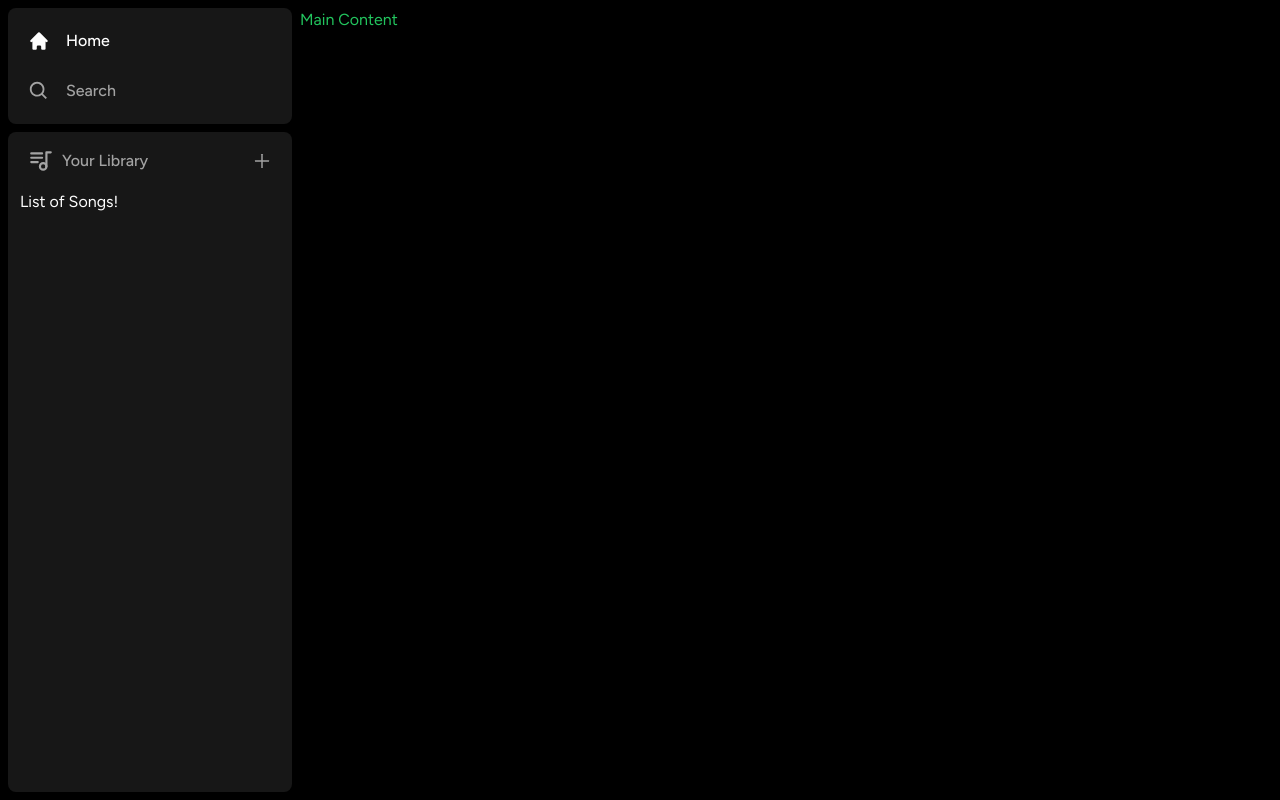
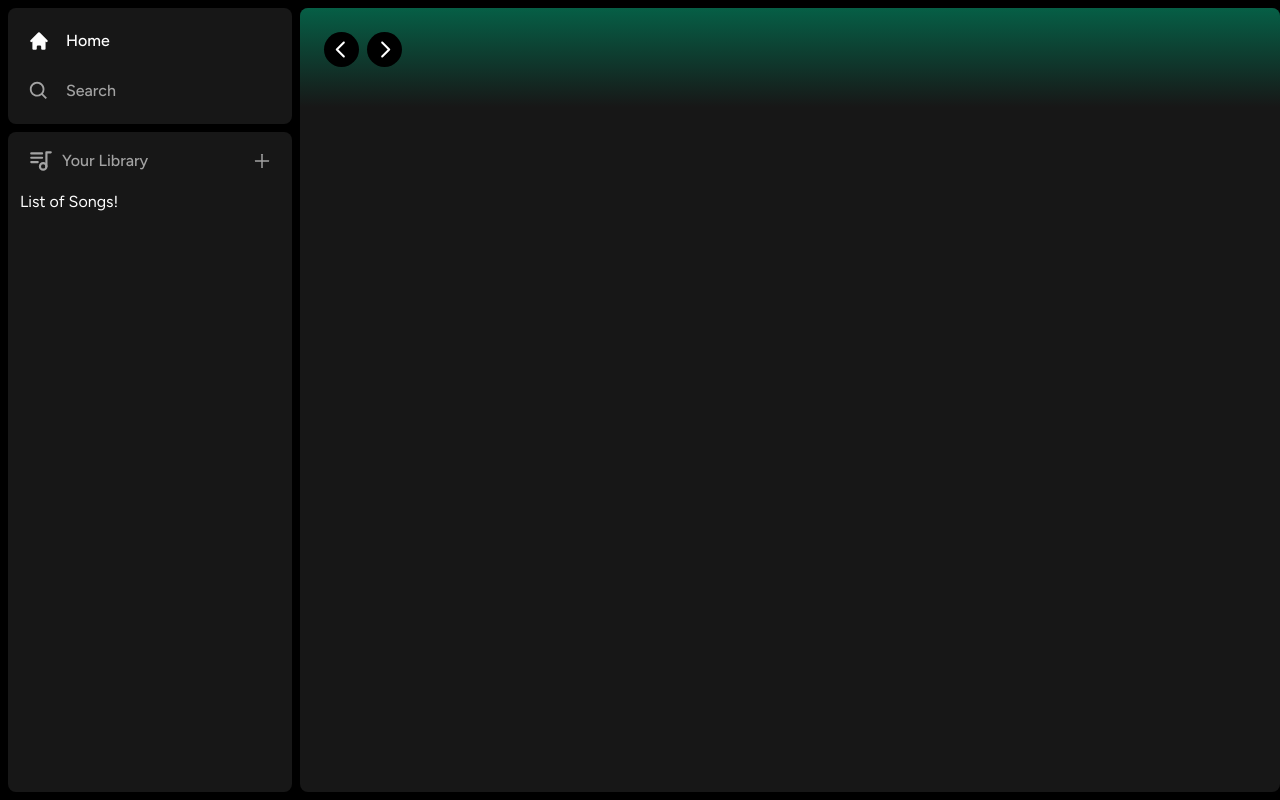
Before and after one commit to clam365/spotify-clone, a Next.js app in the folder spotify-clone/: page / in a window 1280 px wide. Built offline with nearby package versions, Linux system fonts and the light colour scheme.

Commit message:
Header + some buttons

```diff
--- a/spotify-clone/app/(site)/page.tsx
+++ b/spotify-clone/app/(site)/page.tsx
@@ -1,5 +1,11 @@
+import Header from "@/components/Header";
+
 export default function Home() {
   return (
-    <div className={"text-green-500"}>Main Content</div>
+    <div className={"bg-neutral-900 rounded-lg h-full w-full overflow-hidden overflow-y-auto"}>
+      <Header>
+        Header
+      </Header>
+    </div>
   );
 }
--- /dev/null
+++ b/spotify-clone/components/Header.tsx
@@ -0,0 +1,52 @@
+"use client";
+import React from "react";
+import {useRouter} from "next/navigation";
+import {twMerge} from "tailwind-merge";
+import {RxCaretLeft, RxCaretRight} from "react-icons/rx";
+import {HiHome} from "react-icons/hi";
+import {BiSearch} from "react-icons/bi";
+
+interface HeaderProps {
+    children: React.ReactNode;
+    className?: string;
+}
+
+
+const Header: React.FC<HeaderProps> = ({children, className}) => {
+    const router = useRouter();
+
+    const handleLogout = () => {
+        //handle logout in future
+    }
+  return(
+      <div className={twMerge("h-fit bg-gradient-to-b from-emerald-800 p-6", className)}>
+        <div className={"w-full mb-4 flex items-center justify-between"}>
+
+            <div className={"hidden md:flex gap-x-2 items-center"}>
+                <button
+                    onClick={() => router.back()}
+                    className={"rounded-full bg-black flex items-center justify-center hover:opacity-75 transition"}>
+                    <RxCaretLeft size={35} className={"text-white"}/>
+                </button>
+                <button
+                    onClick={() => router.forward()}
+                    className={"rounded-full bg-black flex items-center justify-center hover:opacity-75 transition"}>
+                    <RxCaretRight size={35} className={"text-white"}/>
+                </button>
+            </div>
+            <div className={"flex md:hidden gap-x-2 items-center"}>
+                <button
+                    className={"rounded-full p-2 bg-white flex items-center justify-center hover:opacity-75 transition"}>
+                    <HiHome className={"text-black"} size={20}/>
+                </button>
+                <button
+                    className={"rounded-full p-2 bg-white flex items-center justify-center hover:opacity-75 transition"}>
+                    <BiSearch className={"text-black"} size={20}/>
+                </button>
+            </div>
+        </div>
+      </div>
+  );
+}
+
+export default Header;
```
